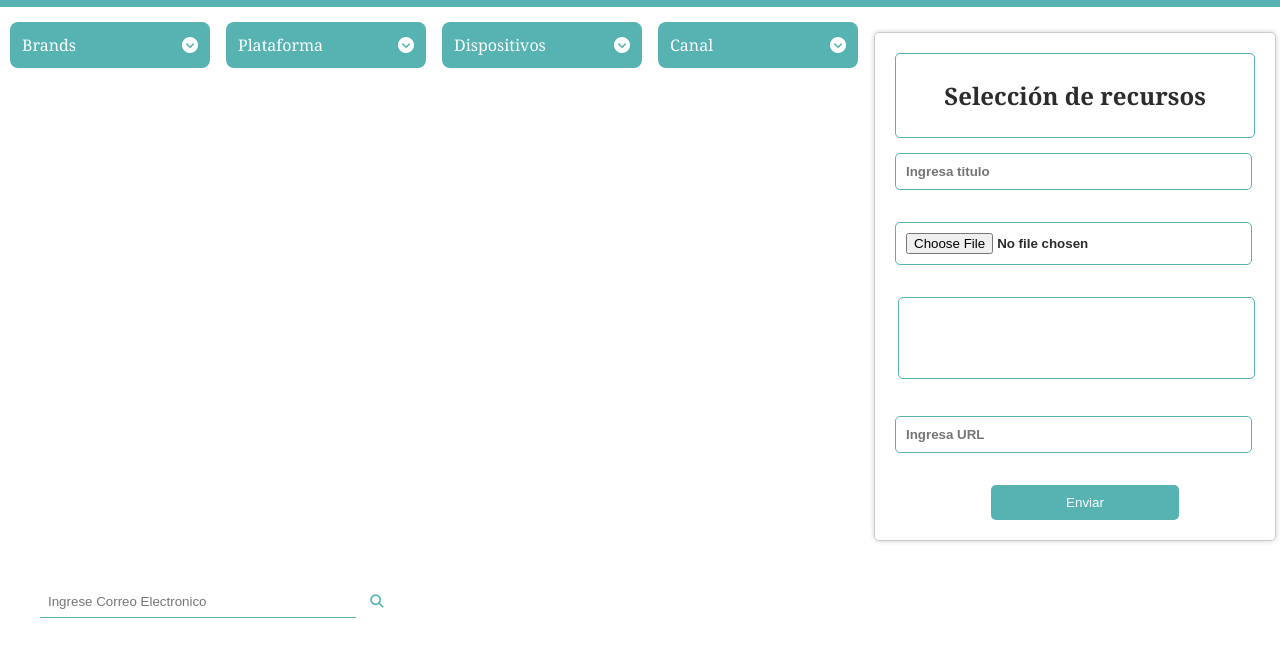
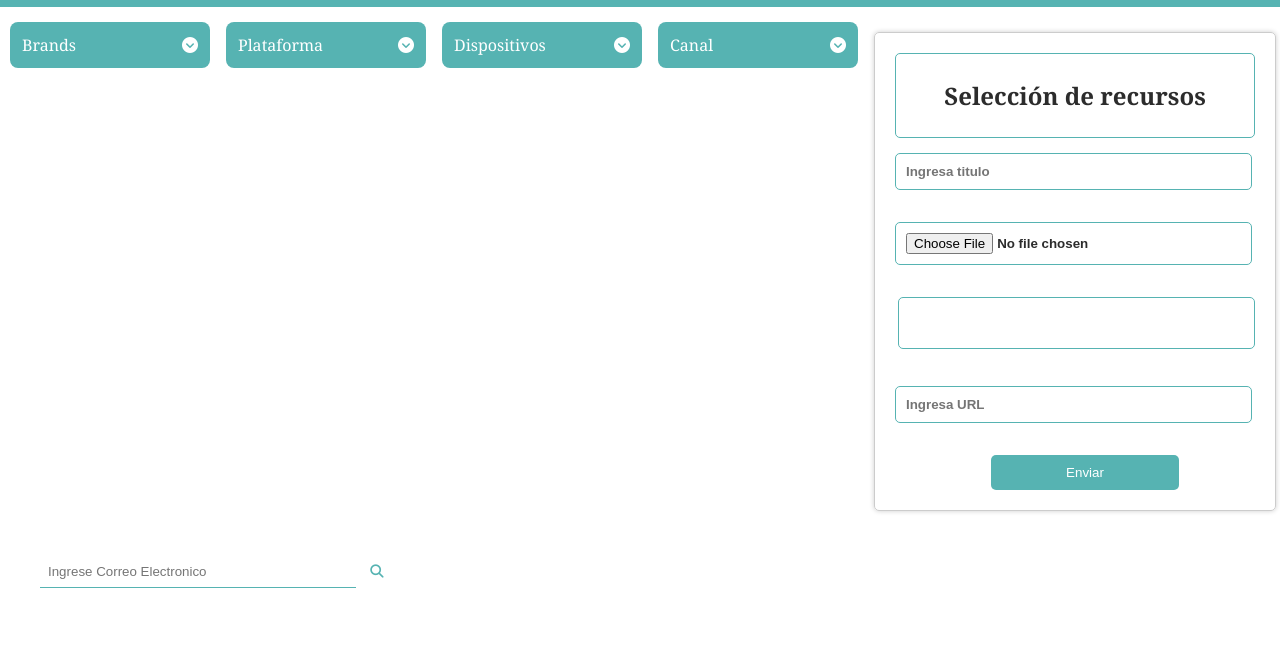
Before and after one commit to Tigerskin96/ROV, a plain HTML site: page rentaoventa/index.html in a window 1280 px wide. Shown: the part 72-720 px from the top of the page. Drawn offline with Linux system fonts and the light colour scheme.

Commit message:
Update index.html

```diff
--- a/rentaoventa/index.html
+++ b/rentaoventa/index.html
@@ -136,7 +136,7 @@
                     <input type="file" id="archivo" name="archivo" placeholder="cargar imagen" ><br><br>
                     <!--<input type="button" value="subir imagen" id="subirImagenBtn"><br><br>-->
 
-                    <textarea type="text" id="descripcion" name="descripcion" placeholder="Ingresa descripcion" rows="4" cols="40" style="resize: none;">
+                    <textarea type="text" id="descripcion" name="descripcion" placeholder="Ingresa descripcion" rows="2" cols="40" style="resize: none;">
                     </textarea>    <br><br>
 
                     <input type="text" id="url" name="url" placeholder="Ingresa URL"required ><br><br>
```
